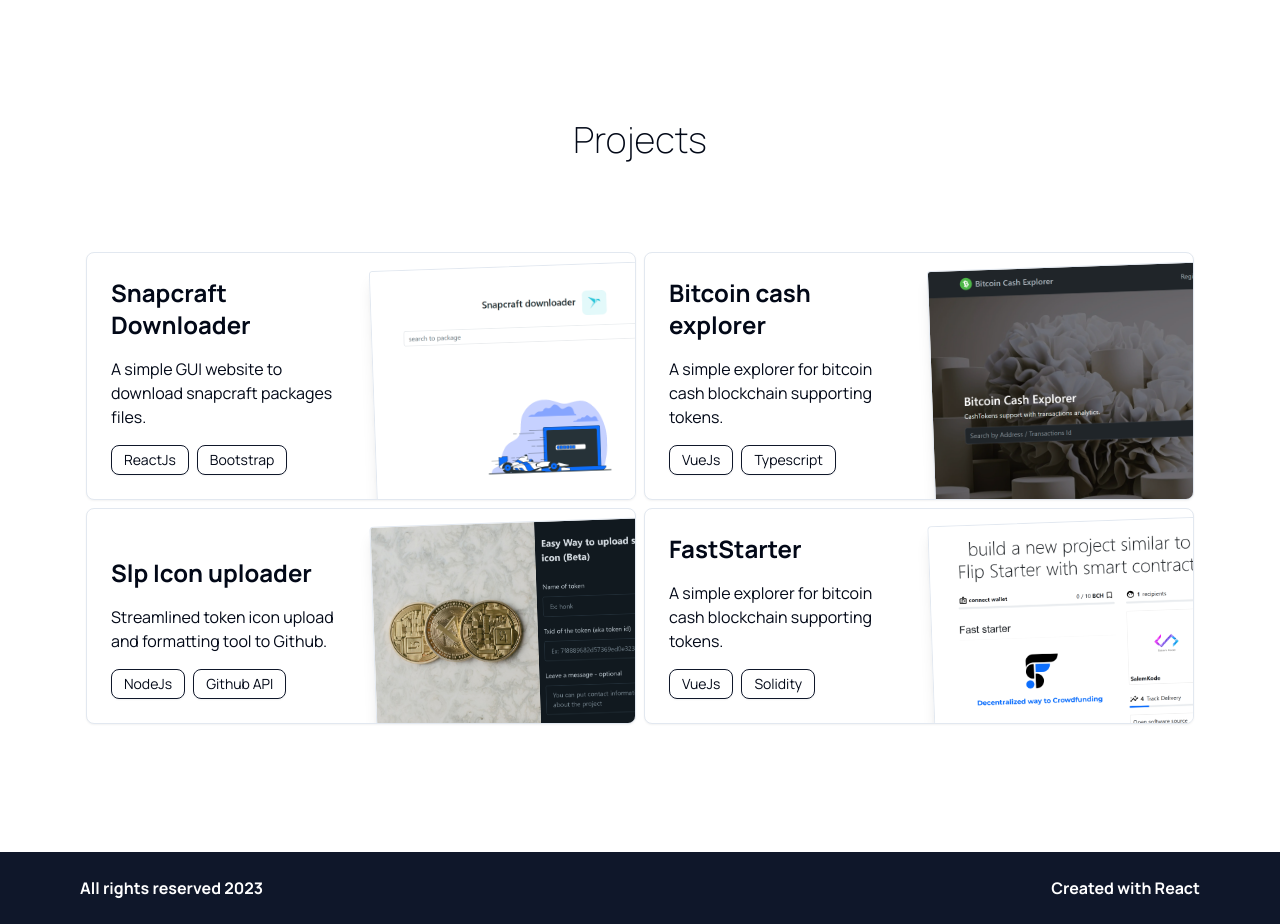
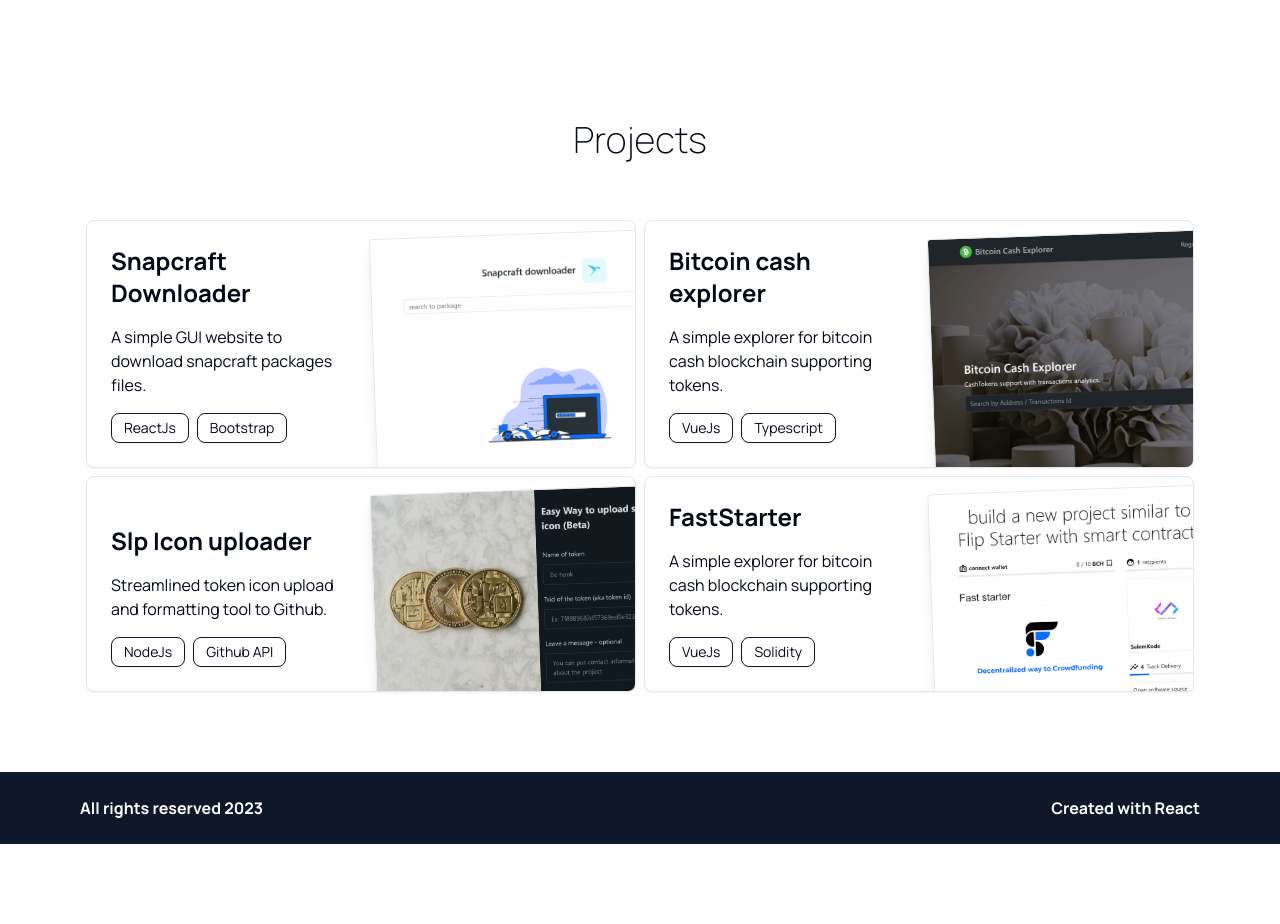
Before and after one commit to salemkode/My-website, a Next.js app: page / in a window 1280 px wide. Shown: the part 1300-2224 px from the top of the page. After the commit the page ends 2144 px from the top, so only its background shows below. Built offline with nearby package versions, Linux system fonts and the light colour scheme.

Commit message:
Change padding in Project section.

```diff
--- a/src/app/components/section/ProjectSection.tsx
+++ b/src/app/components/section/ProjectSection.tsx
@@ -44,8 +44,8 @@
   ]);
   return (
     <div className="container flex flex-col justify-center">
-      <h2 className="pb-20 text-center text-4xl font-thin">Projects</h2>
-      <div className="mx-auto grid w-max max-w-full gap-2 py-32 pt-3 xl:grid-cols-2">
+      <h2 className="mb-12 text-center text-4xl font-thin">Projects</h2>
+      <div className="mx-auto grid w-max max-w-full gap-2 py-20 pt-3 xl:grid-cols-2">
         {projects.map((project) => (
           <ProjectCard key={project.link} {...project} />
         ))}
```
